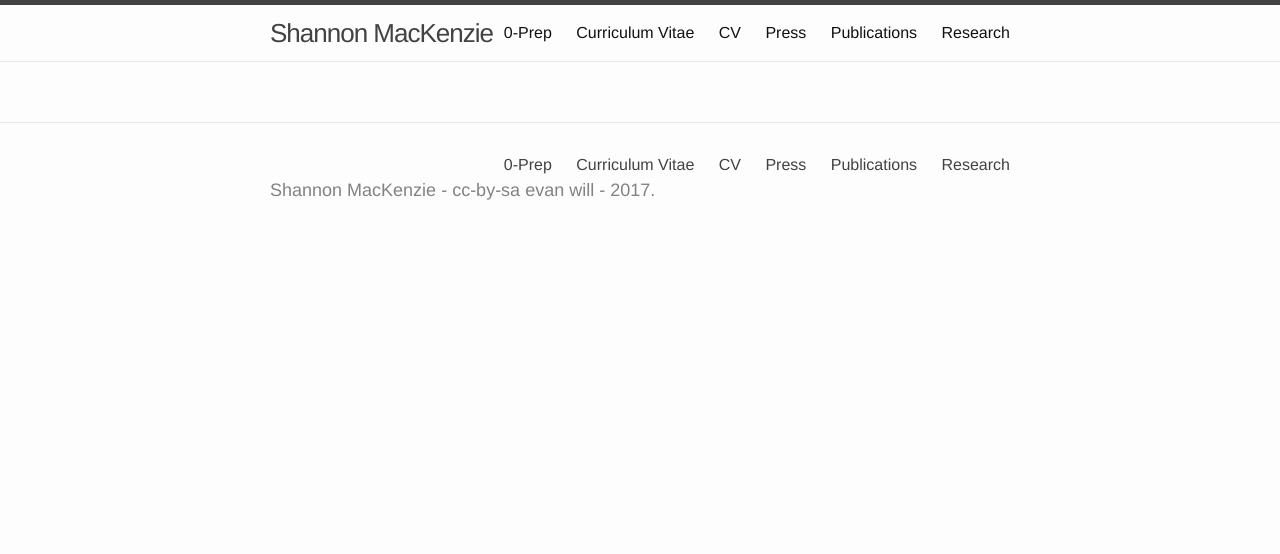
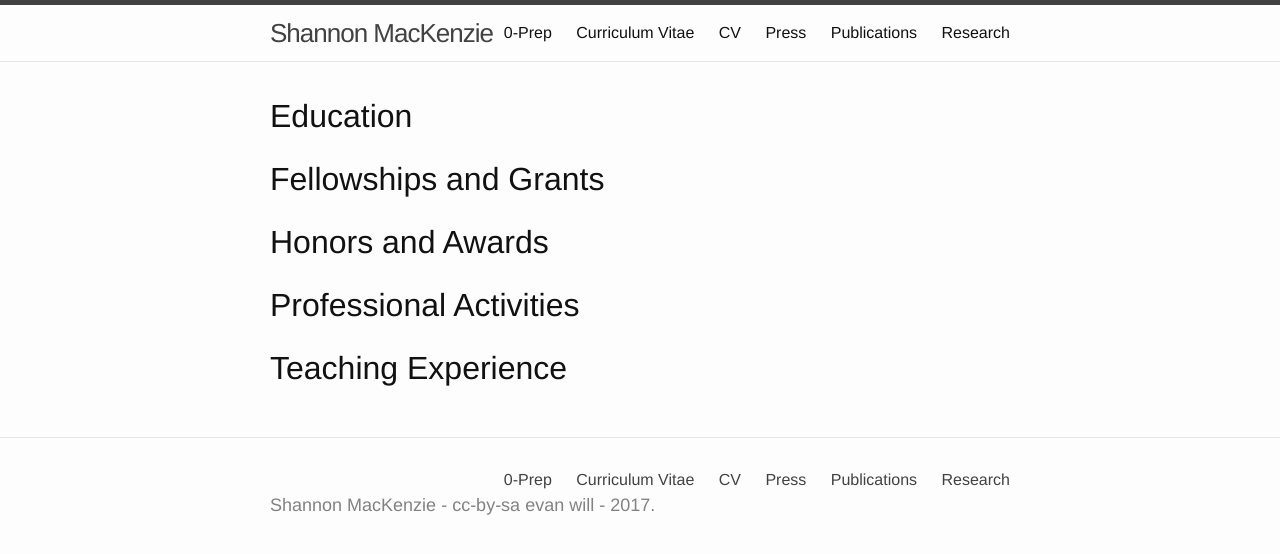
Before and after one commit to shannonmackenzie/shannonmackenzie.github.io, a Jekyll site: the page built from cv.md, in a window 1280 px wide. Shown: the top 554 px of the page. Built offline with Jekyll 4.4.1, drawn with Linux system fonts in a browser that asks for light colours.

Commit message:
Update cv.md

```diff
--- a/cv.md
+++ b/cv.md
@@ -3,3 +3,13 @@ layout: default
 title: CV
 permalink: /cv
 ---
+
+# Education
+
+# Fellowships and Grants
+
+# Honors and Awards
+
+# Professional Activities
+
+# Teaching Experience
```
